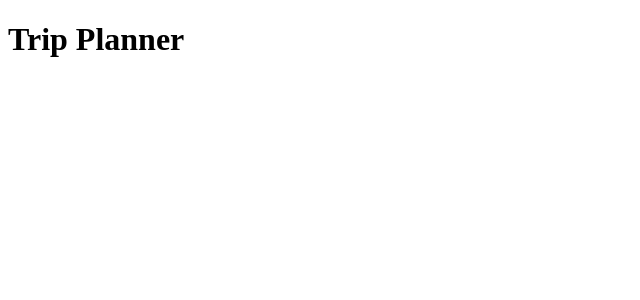
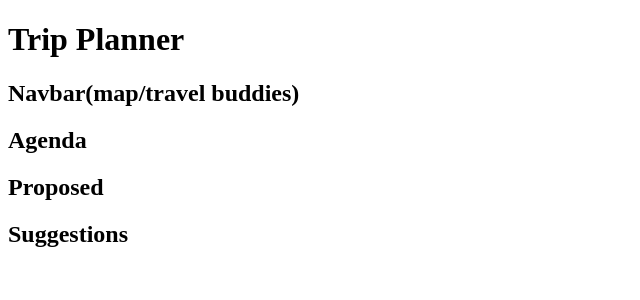
Before and after one commit to GustavoMonardez/trip-planner-2.0, an Angular app in the folder client/: page /trips/plan/1 in a window 1280 px wide. Before the commit this address led to /. Shown: the top 300 px of the page, without its empty margins (0-640 px from the left). Built offline with nearby package versions, Linux system fonts and the light colour scheme.

Commit message:
created trips page structure

```diff
--- a/client/src/app/app-routing.module.ts
+++ b/client/src/app/app-routing.module.ts
@@ -2,8 +2,9 @@
 import { Routes, RouterModule } from '@angular/router';
 import { RegistrationComponent } from './registration/registration.component';
 import { LoginComponent } from './login/login.component';
-import {DashboardComponent } from './dashboard/dashboard.component';
+import { DashboardComponent } from './dashboard/dashboard.component';
 import { CreatetripComponent } from './createtrip/createtrip.component';
+import { TripsComponent } from './trips/trips.component';
 
 
 const routes: Routes = [
@@ -11,7 +12,8 @@
   {path:'login', component:LoginComponent},
   {path:'dashboard', component:DashboardComponent},
   {path:'createtrip', component:CreatetripComponent},
-  {path:'', redirectTo:'login', pathMatch:'full'}
+  {path:'', redirectTo:'login', pathMatch:'full'},
+  {path:'trips/plan/:id',component:TripsComponent}
 ];
 
 @NgModule({
--- a/client/src/app/app.module.ts
+++ b/client/src/app/app.module.ts
@@ -10,6 +10,7 @@
 import { LoginComponent } from './login/login.component';
 import { DashboardComponent } from './dashboard/dashboard.component';
 import { CreatetripComponent } from './createtrip/createtrip.component';
+import { TripsComponent } from './trips/trips.component';
 
 @NgModule({
   declarations: [
@@ -17,7 +18,8 @@
     RegistrationComponent,
     LoginComponent,
     DashboardComponent,
-    CreatetripComponent
+    CreatetripComponent,
+    TripsComponent
   ],
   imports: [
     BrowserModule,
--- a/client/src/app/createtrip/createtrip.component.ts
+++ b/client/src/app/createtrip/createtrip.component.ts
@@ -32,10 +32,10 @@
   }
 
   createTrip(){
-    this.tripService.createTrip(this.trip, this.userId).subscribe(data=>{
+    this.tripService.createTrip(this.trip, this.userId).subscribe(trip=>{
       //eventually add an if check to test if the trip is valid here
-      if(data['id'] != null){
-        this.router.navigate(['/dashboard']);
+      if(trip['id'] != null){
+        this.router.navigate(['/trips/plan',trip['id']]);
       }
     });
   }
--- /dev/null
+++ b/client/src/app/trips/trips.component.html
@@ -0,0 +1,12 @@
+<div>
+  <h2>Navbar(map/travel buddies)</h2>
+</div>
+<div>
+  <h2>Agenda</h2>
+</div>
+<div>
+  <h2>Proposed</h2>
+</div>
+<div>
+  <h2>Suggestions</h2>
+</div>
--- /dev/null
+++ b/client/src/app/trips/trips.component.ts
@@ -0,0 +1,15 @@
+import { Component, OnInit } from '@angular/core';
+
+@Component({
+  selector: 'app-trips',
+  templateUrl: './trips.component.html',
+  styleUrls: ['./trips.component.css']
+})
+export class TripsComponent implements OnInit {
+
+  constructor() { }
+
+  ngOnInit() {
+  }
+
+}
```
Also changed, not shown: client/src/app/trips/trips.component.css (added), 1 other file (tests, documents, lock files or other folders).
